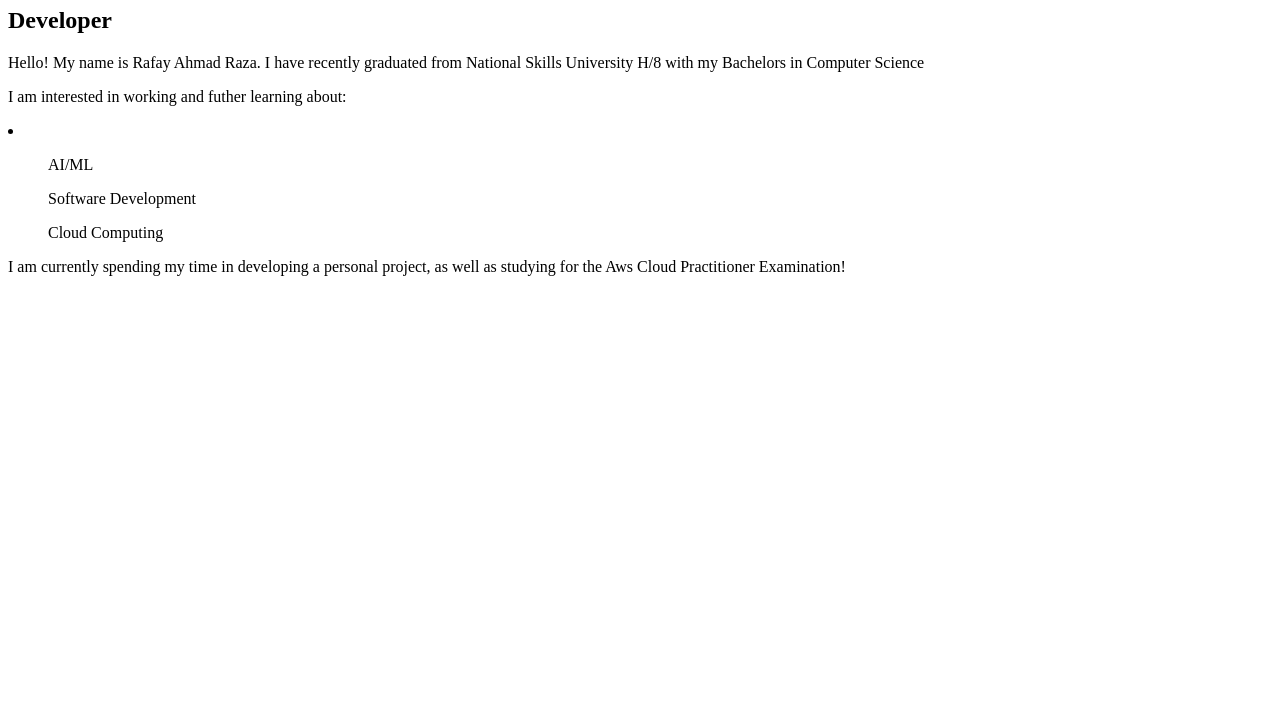
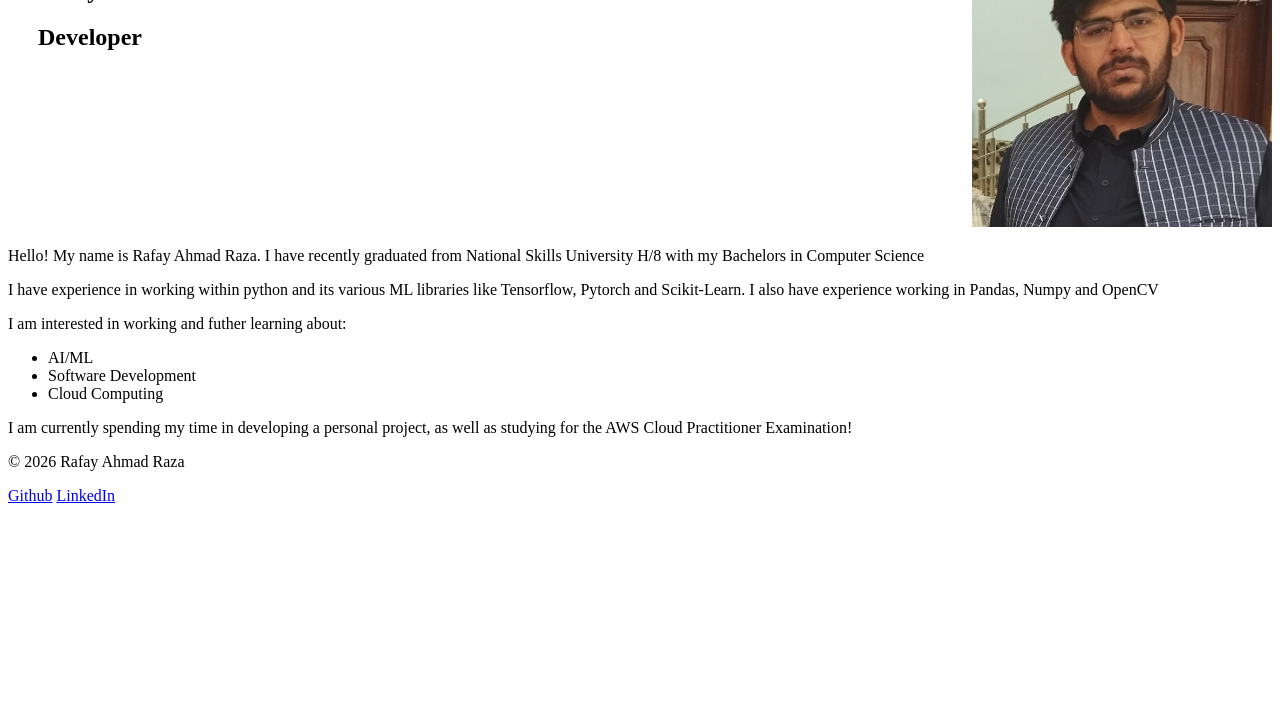
Before and after one commit to RafayAhmadRaza/portfolio_website, a plain HTML site: page index.html in a window 1280 px wide. Shown: the part 99-800 px from the top of the page. Drawn offline with Linux system fonts and the light colour scheme.

Commit message:
refactored code to be more html standards renamed files started style.css

```diff
--- a/index.html
+++ b/index.html
@@ -13,28 +13,55 @@
         <link rel="stylesheet" href="style.css">
     </head>
     <body>
-        <Nav>
-            <a href="index.html">Home</a>
-            <a href="projects.html">Projects</a>
-            <a href="contact me.html">Contact Me</a>
-            <a href="CV.html">Resume</a>
+        <header id="main-bar">
 
-        </Nav>
-        <h1 id="heading">Rafay Ahmad Raza</h1>
+            <nav>
+                <a href="index.html">Home</a>
+                <a href="projects.html">Projects</a>
+                <a href="contact.html">Contact Me</a>
+                <a href="resume.html">Resume</a>
 
-        <h2>Developer</h2>
+            </nav>
+        </header>
 
-        <p>Hello! My name is Rafay Ahmad Raza. I have recently graduated from National Skills University H/8 with my Bachelors in Computer Science</p>
-        <p>I am interested in working and futher learning about:</p>
-        <li>
-            <ul>AI/ML</ul>
-            <ul>Software Development</ul>
-            <ul>Cloud Computing</ul>
-        </li>
-        <p>I am currently spending my time in developing a personal project, as well as studying for the Aws Cloud Practitioner Examination!</p>
+        <main>
+
+            <section id="home-main">
+
+                <div id="home-main-content">
+
+                    <h1>Rafay Ahmad Raza</h1>
+                    <h2>Developer</h2>
+                </div>
+
+                <div class="profile-image">
+
+                    <img height="300" width="300" id="image" src="images/rafay.jpg" alt="Rafay Ahmad Raza">
+
+                </div>
+
+            </section>
+
+            <section id="home-body">
+
+                <p>Hello! My name is Rafay Ahmad Raza. I have recently graduated from National Skills University H/8 with my Bachelors in Computer Science</p>
+                <p>I have experience in working within python and its various ML libraries like Tensorflow, Pytorch and Scikit-Learn. I also have experience working in Pandas, Numpy and OpenCV</p>
+                <p>I am interested in working and futher learning about:</p>
+                <ul>
+                    <li>AI/ML</li>
+                    <li>Software Development</li>
+                    <li>Cloud Computing</li>
+                </ul>
+                <p>I am currently spending my time in developing a personal project, as well as studying for the AWS Cloud Practitioner Examination!</p>
+
+            </section>
+        </main>
 
 
-
-        <script src="" async defer></script>
+        <footer>
+            <p>&copy; 2026 Rafay Ahmad Raza</p>
+            <a href="https://github.com/RafayAhmadRaza">Github</a>
+            <a href="https://www.linkedin.com/feed/">LinkedIn</a>
+        </footer>
     </body>
 </html>
--- a/style.css
+++ b/style.css
@@ -1,4 +1,20 @@
-#heading
-{
-    color: ;
+h1{
+    font-size: clamp(1.8rem,calc(7vw+1.5rem),5rem);
 }
+
+#home-main{
+    display: flex;
+    justify-content: space-between;
+    align-content: center;
+}
+
+#home-main-content{
+    padding: 30px;
+}
+
+#image{
+
+    max-width: 100%;
+    height: auto;
+
+}
```
Also changed, not shown: CV.html (deleted, +0 -24 lines), contact me.html (deleted, +0 -33 lines), contact.html (added, +32 -0 lines), projects.html (+14 -6 lines), resume.html (added, +33 -0 lines), images/rafay.jpg (added), 2 other files.
